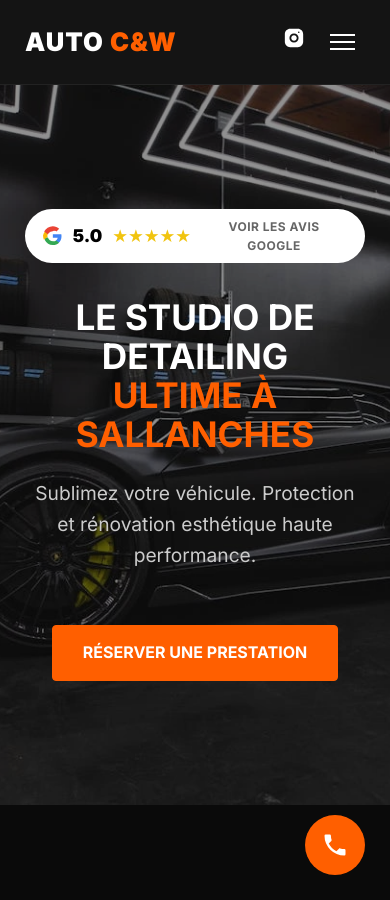
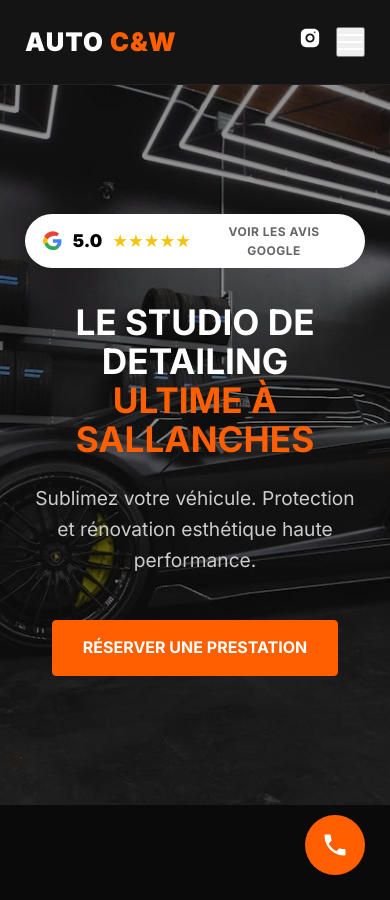
Before and after one commit to DuvalDVL/autocw, a Jekyll site: the page built from index.html, in a window 390 px wide and 900 px high. Built offline with Jekyll 4.4.1, drawn with Linux system fonts in a browser that asks for light colours.

Commit message:
Update style.css

```diff
--- a/assets/css/style.css
+++ b/assets/css/style.css
@@ -78,7 +78,7 @@
 
 .header-actions { display: flex; align-items: center; gap: 20px; }
 .nav-socials { display: flex; gap: 15px; margin-right: 10px; }
-.icon-nav { width: 22px; height: 22px; fill: #fff; }
+.icon-nav { width: 22px; height: 22px; fill: #fff; transition: 0.3s; }
 .icon-nav:hover { fill: var(--accent-orange); }
 
 .desktop-only { display: block; }
@@ -125,6 +125,7 @@
   z-index: -1;
 }
 
+/* Badge Google */
 .google-badge {
   background: #fff;
   display: flex;
@@ -149,7 +150,7 @@
 
 .hero-content p {
   font-size: 1.2rem;
-  margin-bottom: 55px;
+  margin-bottom: 45px;
 }
 
 /* --- BOUTONS --- */
@@ -189,7 +190,7 @@
   color: var(--accent-orange);
 }
 
-/* --- SERVICES & CARDS (Homepage) --- */
+/* --- SERVICES & CARDS --- */
 .section-padding { padding: 90px 0; }
 
 .section-title {
@@ -222,12 +223,7 @@
 .service-card h3 { color: #fff; margin-bottom: 15px; font-size: 1.4rem; }
 
 /* --- SERVICES HUB GRID (Page /services/) --- */
-.services-hub-grid {
-  display: grid;
-  grid-template-columns: repeat(auto-fit, minmax(280px, 1fr));
-  gap: 40px;
-}
-
+.services-hub-grid { display: grid; grid-template-columns: repeat(auto-fit, minmax(280px, 1fr)); gap: 40px; }
 .hub-card {
   background: var(--bg-dark);
   padding: 40px;
@@ -236,12 +232,11 @@
   transition: 0.3s;
   text-align: left;
 }
-
 .hub-card:hover { background: #1a1a1a; transform: translateX(5px); }
 .hub-icon { width: 40px; height: 40px; fill: var(--accent-orange); margin-bottom: 20px; }
 .hub-card h2 { color: #fff; font-size: 1.6rem; margin-bottom: 15px; }
 
-/* --- QUALITY SECTION (Side-by-Side Corrigé) --- */
+/* --- QUALITY SECTION (Side-by-Side) --- */
 .quality-flex-layout {
   display: flex;
   align-items: center;
@@ -258,7 +253,11 @@
 .quality-text-side p { font-size: 1.15rem; margin-bottom: 35px; }
 .quality-cta-wrap { display: flex; justify-content: flex-start; width: 100%; }
 
-/* --- FINAL CTA (Centrage Parfait) --- */
+/* --- GALERIE --- */
+.gallery-item img { width: 100%; border-radius: 8px; transition: 0.3s; }
+.gallery-item:hover img { filter: brightness(1.1); }
+
+/* --- FINAL CTA --- */
 .final-cta {
   background-color: #0d0d0d;
   border-top: 1px solid #222;
@@ -275,7 +274,7 @@
 .cta-content-wrapper h2 { font-size: 2.8rem; margin-bottom: 15px; color: #fff; }
 .btn-large { font-size: 1.2rem; padding: 18px 45px; margin-top: 25px; }
 
-/* --- FOOTER (Style Liens Corrigé) --- */
+/* --- FOOTER --- */
 .site-footer {
   background: var(--bg-dark);
   border-top: 1px solid #222;
@@ -296,9 +295,9 @@
 .footer-list { list-style: none; }
 .footer-list li { margin-bottom: 12px; }
 
+/* Styles liens footer */
 .footer-list a, .contact-entry a, .legal-links a {
   color: var(--text-gray) !important;
-  text-decoration: none !important;
 }
 
 .footer-list a:hover, .contact-entry a:hover, .legal-links a:hover {
@@ -320,7 +319,7 @@
 
 .duval-link { color: var(--accent-orange) !important; font-weight: 700; }
 
-/* --- STICKY BUTTON (Pulsation) --- */
+/* --- STICKY BUTTON --- */
 .sticky-call-btn {
   position: fixed;
   bottom: 25px;
@@ -356,7 +355,6 @@
   .desktop-only { display: none; }
   .mobile-only { display: flex; }
 
-  #menu-toggle { background: none; border: none; cursor: pointer; padding: 10px; }
   #menu-toggle span { display: block; width: 25px; height: 2px; background: #fff; margin: 5px 0; }
 
   #mobile-menu {
```
